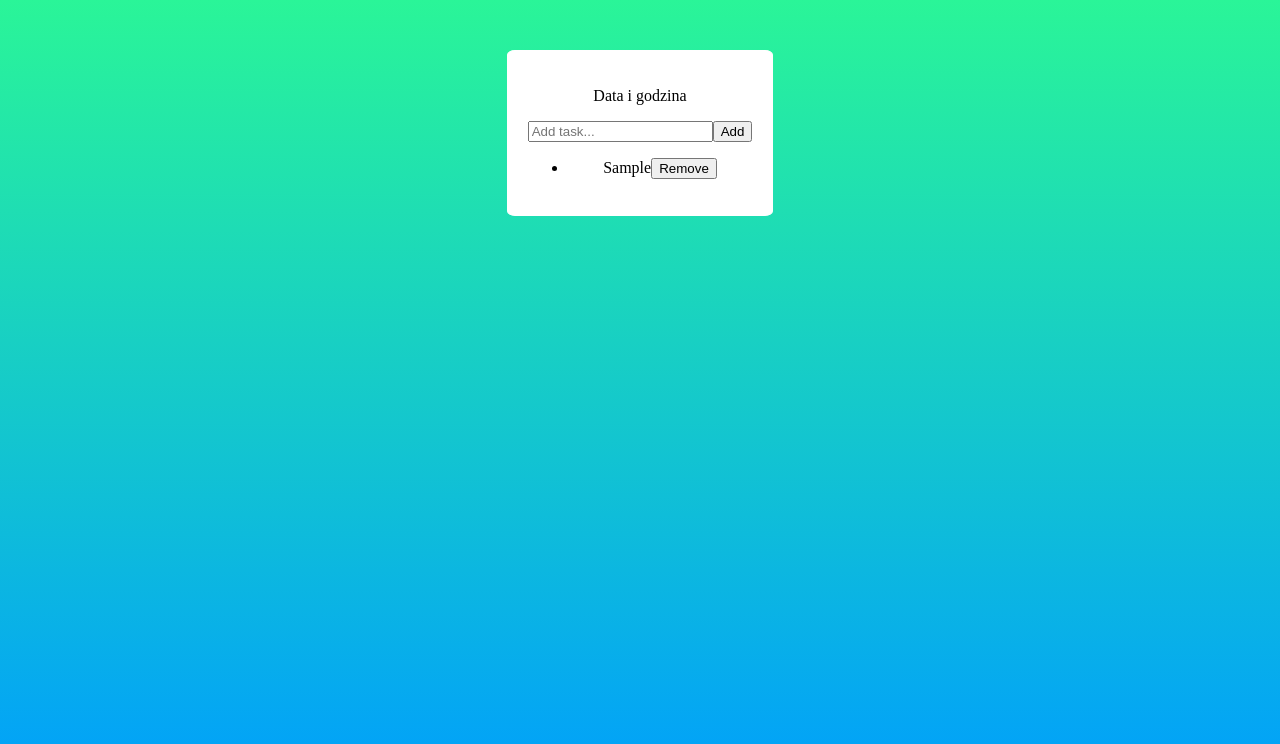
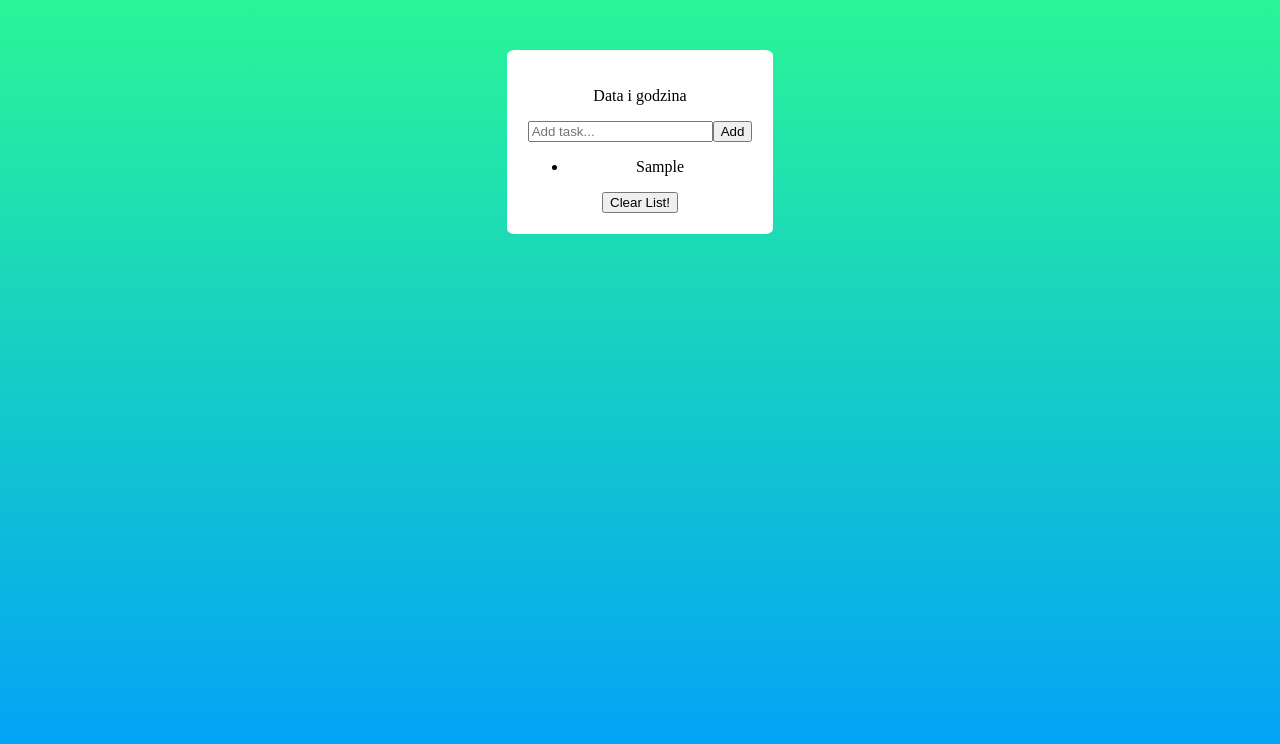
Before and after one commit to AgataJalo/To-Do-React-App, a React (Create React App) app: page / in a window 1280 px wide. Both pictures are taken after typing "Sample" into the empty fields and a click on the button "Add". Shown: the top 744 px of the page. Built offline with nearby package versions, Linux system fonts and the light colour scheme.

Commit message:
change to clearClist

```diff
--- a/src/components/App/App.js
+++ b/src/components/App/App.js
@@ -32,14 +32,16 @@ class App extends Component{
     })
   }
 
-  removeElement(id){
-    const list =[...this.state.list];
-    const updatedList=list.filter(value => value.id !== id);
+  removeElement = id =>{
+    const list =this.state.list.filter(item => {
+      return item.id !== id
+    });
 
     this.setState({
-      list :updatedList
+    list
     })
   }
+
 
   render(){
     return(
@@ -61,10 +63,10 @@ class App extends Component{
 
       <div className="list">
         <ul>
-          {this.state.list.map((value,id)=> <li key={id}>{value}
-          <button onClick={()=>this.removeElement(value.id)}>Remove</button>
+          {this.state.list.map((item,id)=> <li key={id}>{item}
           </li>)}
         </ul>
+        <button onClick={()=>this.removeElement()}>Clear List!</button>
       </div>
     </div>
     )
```
Also changed, not shown: src/components/App/App.css (line endings or trailing spaces).
